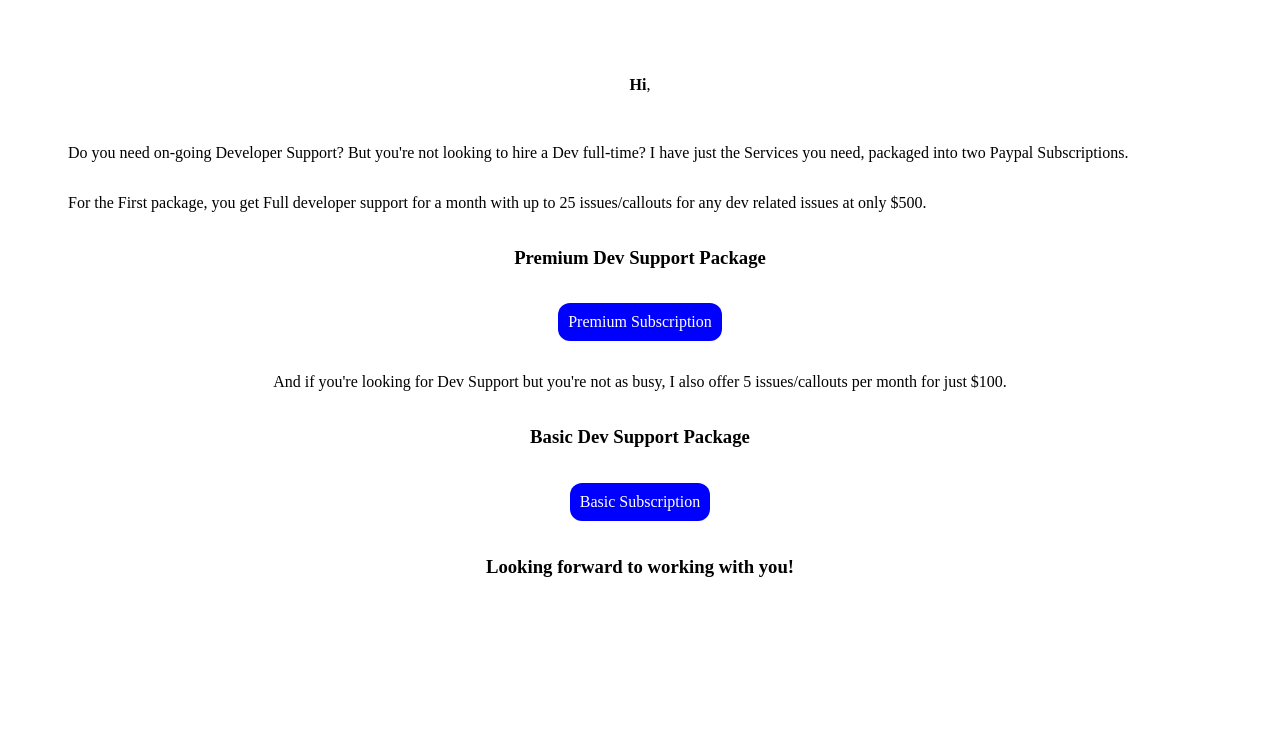
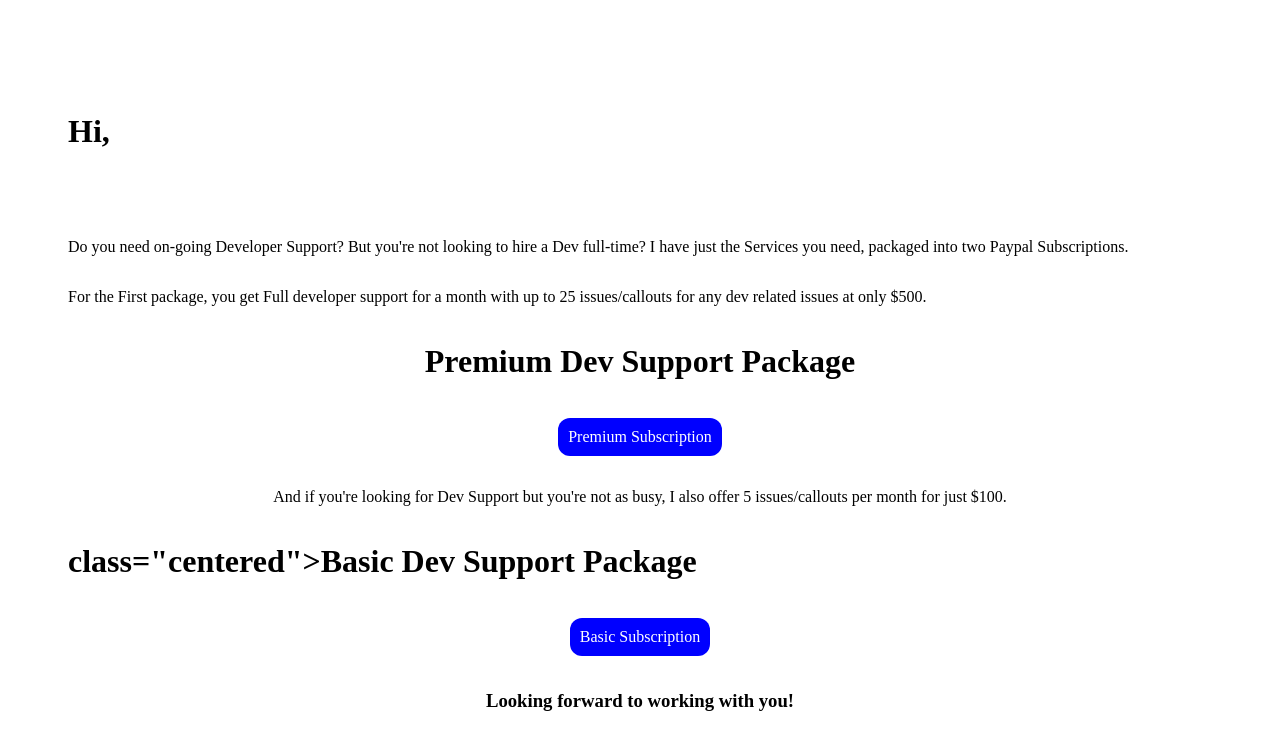
Before and after one commit to williammabotjadev/developer-support-subscription, a plain HTML site: page index.html in a window 1280 px wide. Drawn offline with Linux system fonts and the light colour scheme; a web font is replaced by a local one.

Commit message:
Update index.html

```diff
--- a/index.html
+++ b/index.html
@@ -34,7 +34,7 @@
 	</head>
 	<body>
 		<div class="main-container">
-			<p class="centered"><strong>Hi</strong>,</p>
+			<p class="centered"><strong><h1>Hi</strong>,</h1></p>
          <br />
          <p>
 Do you need on-going Developer Support? But you're not looking to hire a Dev full-time?
@@ -45,7 +45,7 @@ I have just the Services you need, packaged into two Paypal Subscriptions.
 For the First package, you get Full developer support for a month with up to 25 issues/callouts for any dev related issues at only $500.
 </p>
 
-<h3 class="centered">Premium Dev Support Package</h3>
+<h1 class="centered">Premium Dev Support Package</h1>
 
 <p class="centered">
     <a class="btn" href="https://www.paypal.com/webapps/billing/plans/subscribe?plan_id=P-6DV3608454099002CMPAFULQ">Premium Subscription</a>
@@ -54,7 +54,7 @@ For the First package, you get Full developer support for a month with up to 25
 <p class="centered">
 And if you're looking for Dev Support but you're not as busy, I also offer 5 issues/callouts per month for just $100.
 </p>
-<h3 class="centered">Basic Dev Support Package</h3>
+<h1> class="centered">Basic Dev Support Package</h1>
 <p style="display: flex; justify-content: center; align-items: center">
 <a class="btn" href="https://www.paypal.com/webapps/billing/plans/subscribe?plan_id=P-65K56778V0557005SMPAFS5Y">Basic Subscription</a>
 </p>
```
